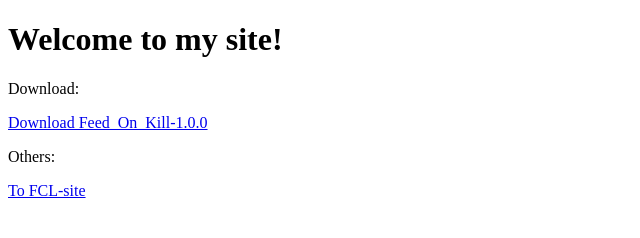
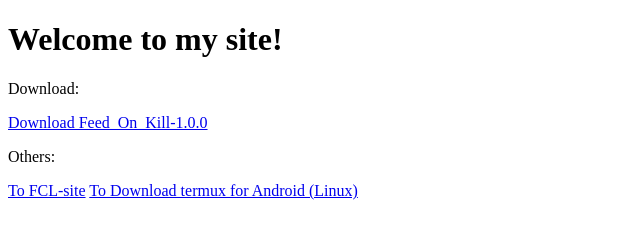
Before and after one commit to qym1421/download-site, a plain HTML site: page index.html in a window 1280 px wide. Shown: the whole page, without its empty margins (0-640 px from the left). Drawn offline with Linux system fonts and the light colour scheme.

Commit message:
Update index.html

```diff
--- a/index.html
+++ b/index.html
@@ -13,5 +13,6 @@
 
     <p>Others:</p>
     <a href="https://foldcraftlauncher.cn">To FCL-site</a>
+    <a href="https://github.com/termux/termux-app/releases">To Download termux for Android (Linux)</a>
 </body>
 </html>
```
